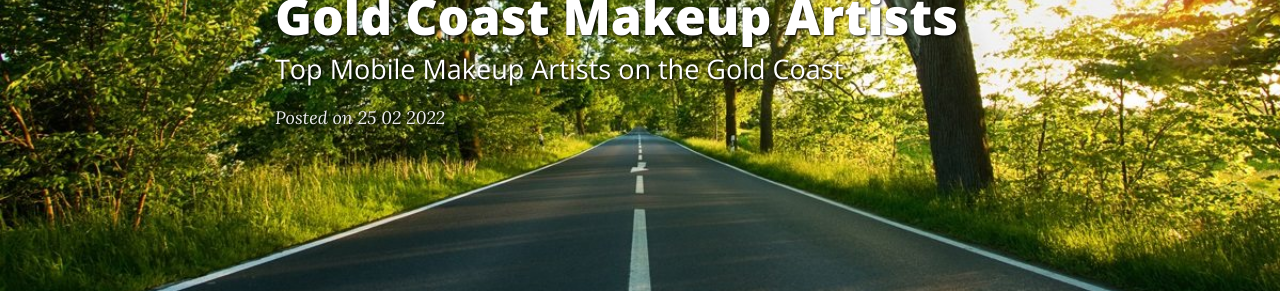
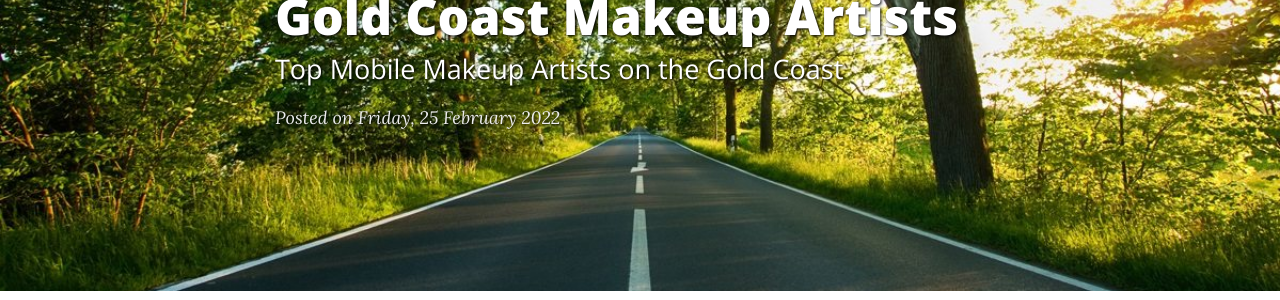
Before and after one commit to nerdflu/goldcoastmakeupartist, a Jekyll site: the page built from index.md, in a window 1280 px wide and 900 px high. Shown: the part 252-552 px from the top of the window. Built offline with Jekyll 4.4.1, drawn with Linux system fonts in a browser that asks for light colours; nearby versions of some CDN libraries; comment, search, counter and statistics services are not loaded.

Commit message:
Update header.html

```diff
--- a/_includes/header.html
+++ b/_includes/header.html
@@ -38,7 +38,7 @@
           {% endif %}
 
           {% if include.type == "post" %}
-            <span class="post-meta">Posted on {{ "now" | date:"%s" | minus:345600 | date: "%d %m %Y" }}</span>
+            <span class="post-meta">Posted on {{ "now" | date:"%s" | minus:345600 | date: "%A, %e %B %Y" }}</span>
             {% if page.last-updated %}
               <span class="post-meta">
                 <span class="d-none d-md-inline middot">&middot;</span>
```
